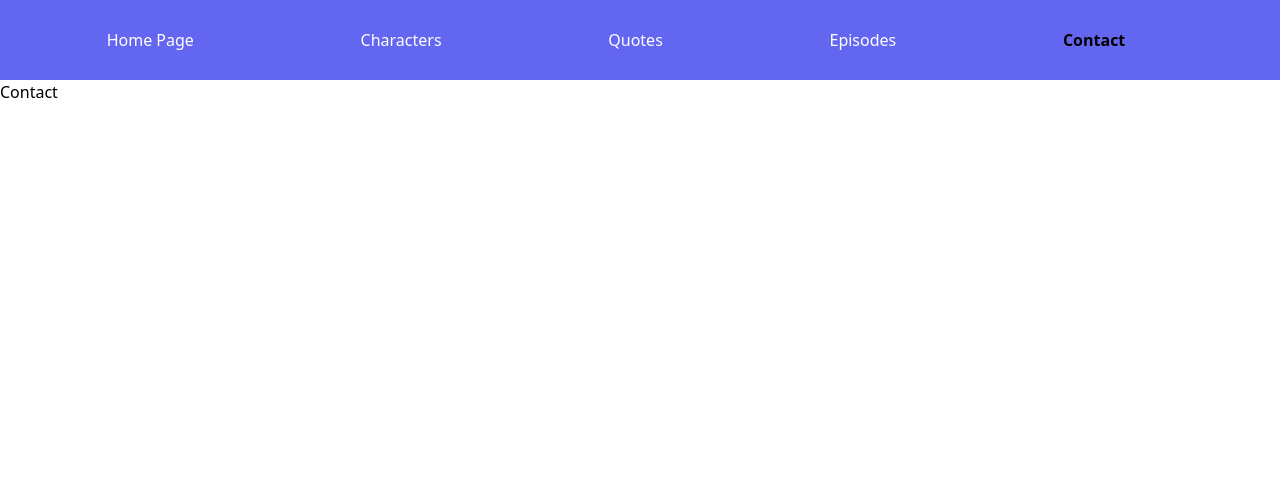
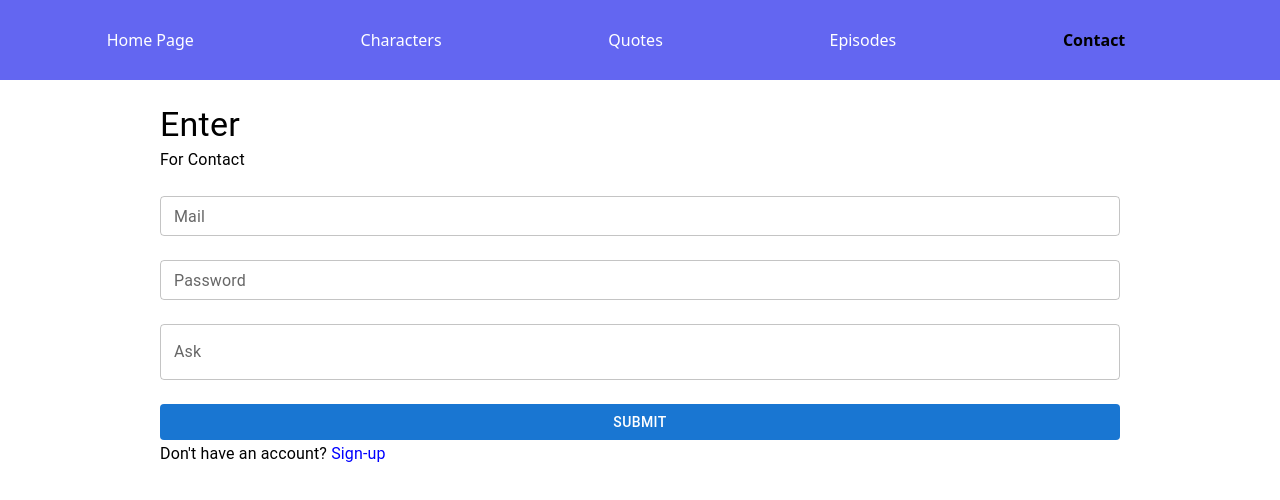
Before and after one commit to ardaalkan/breaking-bad-wiki-app, a React (Create React App) app: page /contact in a window 1280 px wide. Shown: the top 500 px of the page. Built offline with nearby package versions, Linux system fonts and the light colour scheme.

Commit message:
added form

```diff
--- a/src/App.tsx
+++ b/src/App.tsx
@@ -5,7 +5,7 @@ import Episodes from "./components/Episodes";
 import Navbar from "./components/Navbar";
 import Quotes from "./components/Quotes";
 import CharacterDetail from "./components/CharacterDetail";
-import Contact from "./components/Contact";
+import { Contact } from "./components/Contact";
 
 function App() {
   return (
--- /dev/null
+++ b/src/Error.tsx
@@ -0,0 +1,18 @@
+import React from "react";
+
+interface types {
+  touched: string;
+  message: string;
+}
+
+const Error = ({ touched, message }: types) => {
+  if (!touched) {
+    return <div className="form-message invalid">&nbsp;</div>;
+  }
+  if (message) {
+    return <div className="form-message invalid">{message}</div>;
+  }
+  return <div className="form-message valid">all good</div>;
+};
+
+export default Error;
--- a/src/components/Contact.tsx
+++ b/src/components/Contact.tsx
@@ -1,9 +1,115 @@
-import React from 'react'
+import React from "react";
+import Typography from "@mui/material/Typography";
+import TextField from "@mui/material/TextField";
+import Button from "@mui/material/Button";
+import {
+  useForm,
+  SubmitHandler,
+  Controller,
+  useFormState,
+} from "react-hook-form";
+import {
+  questionValidation,
+  loginValidation,
+  passwordValidation,
+} from "./validation";
 
-const Contact = () => {
-  return (
-    <div>Contact</div>
-  )
+interface ISignInForm {
+  login: string;
+  password: string;
+  ask: string;
 }
 
-export default Contact
+export const Contact: React.FC = () => {
+  const { handleSubmit, control } = useForm<ISignInForm>();
+  const { errors } = useFormState({
+    control,
+  });
+
+  const onSubmit: SubmitHandler<ISignInForm> = (data) => console.log(data);
+
+  return (
+    <div className="w-3/4 m-auto mt-6">
+      <Typography variant="h4" component="div">
+        Enter
+      </Typography>
+      <Typography variant="subtitle1" gutterBottom component="div">
+        For Contact
+      </Typography>
+      <form onSubmit={handleSubmit(onSubmit)}>
+        <Controller
+          control={control}
+          name="login"
+          rules={loginValidation}
+          render={({ field }) => (
+            <TextField
+              label="Mail"
+              onChange={(e) => field.onChange(e)}
+              value={field.value}
+              fullWidth={true}
+              size="small"
+              margin="normal"
+              error={!!errors.login?.message}
+              helperText={errors?.login?.message}
+            />
+          )}
+        />
+        <Controller
+          control={control}
+          name="password"
+          rules={passwordValidation}
+          render={({ field }) => (
+            <TextField
+              label="Password"
+              onChange={(e) => field.onChange(e)}
+              value={field.value}
+              fullWidth={true}
+              size="small"
+              margin="normal"
+              type="password"
+              error={!!errors?.password?.message}
+              helperText={errors?.password?.message}
+            />
+          )}
+        />
+        <Controller
+          control={control}
+          name="ask"
+          rules={questionValidation}
+          render={({ field }) => (
+            <TextField
+              label="Ask"
+              onChange={(e) => field.onChange(e)}
+              value={field.value}
+              fullWidth={true}
+              size="medium"
+              margin="normal"
+              error={!!errors?.ask?.message}
+              helperText={errors?.ask?.message}
+            />
+          )}
+        />
+        <Button
+          type="submit"
+          variant="contained"
+          fullWidth={true}
+          disableElevation={true}
+          sx={{
+            marginTop: 2,
+          }}
+        >
+          Submit
+        </Button>
+      </form>
+
+      <div className="auth-form__footer">
+        <Typography variant="subtitle1" component="span">
+          Don't have an account?{" "}
+        </Typography>
+        <Typography variant="subtitle1" component="span" sx={{ color: "blue" }}>
+          Sign-up
+        </Typography>
+      </div>
+    </div>
+  );
+};
--- /dev/null
+++ b/src/components/validation.ts
@@ -0,0 +1,34 @@
+const REQUIRED_FIELD = "Required to fill";
+
+export const loginValidation = {
+  required: REQUIRED_FIELD,
+  validate: (value: string) => {
+    if (value.match(/[а-яА-Я]/)) {
+      return "Try another alphabet";
+    }
+
+    return true;
+  },
+};
+
+export const passwordValidation = {
+  required: REQUIRED_FIELD,
+  validate: (value: string) => {
+    if (value.length < 6) {
+      return "Password must be longer than 6 characters";
+    }
+
+    return true;
+  },
+};
+
+export const questionValidation = {
+  required: REQUIRED_FIELD,
+  validate: (value: string) => {
+    if (value.length < 96) {
+      return "Validation must be longer than 96 characters";
+    }
+
+    return true;
+  },
+};
```
Also changed, not shown: package.json (+8 -2 lines), 1 other file (tests, documents, lock files or other folders).
